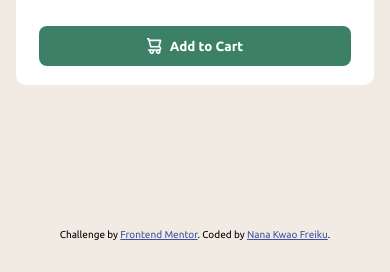
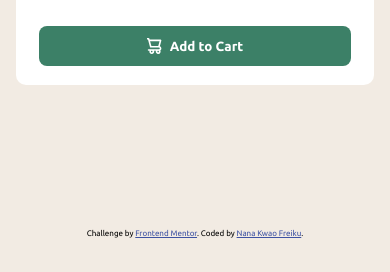
Before and after one commit to nana-kwao/product-preview-card-challenge, a plain HTML site: page index.html in a window 390 px wide. Shown: the part 572-844 px from the top of the page. Drawn offline with Linux system fonts and the light colour scheme.

Commit message:
improve responsiveness

```diff
--- a/main.css
+++ b/main.css
@@ -108,7 +108,7 @@ button:hover{
 }
 .attribution {
     margin-top: 9rem;
-    font-size: 10px;
+    font-size: 0.5rem;
     text-align: center;
 }
 
```
